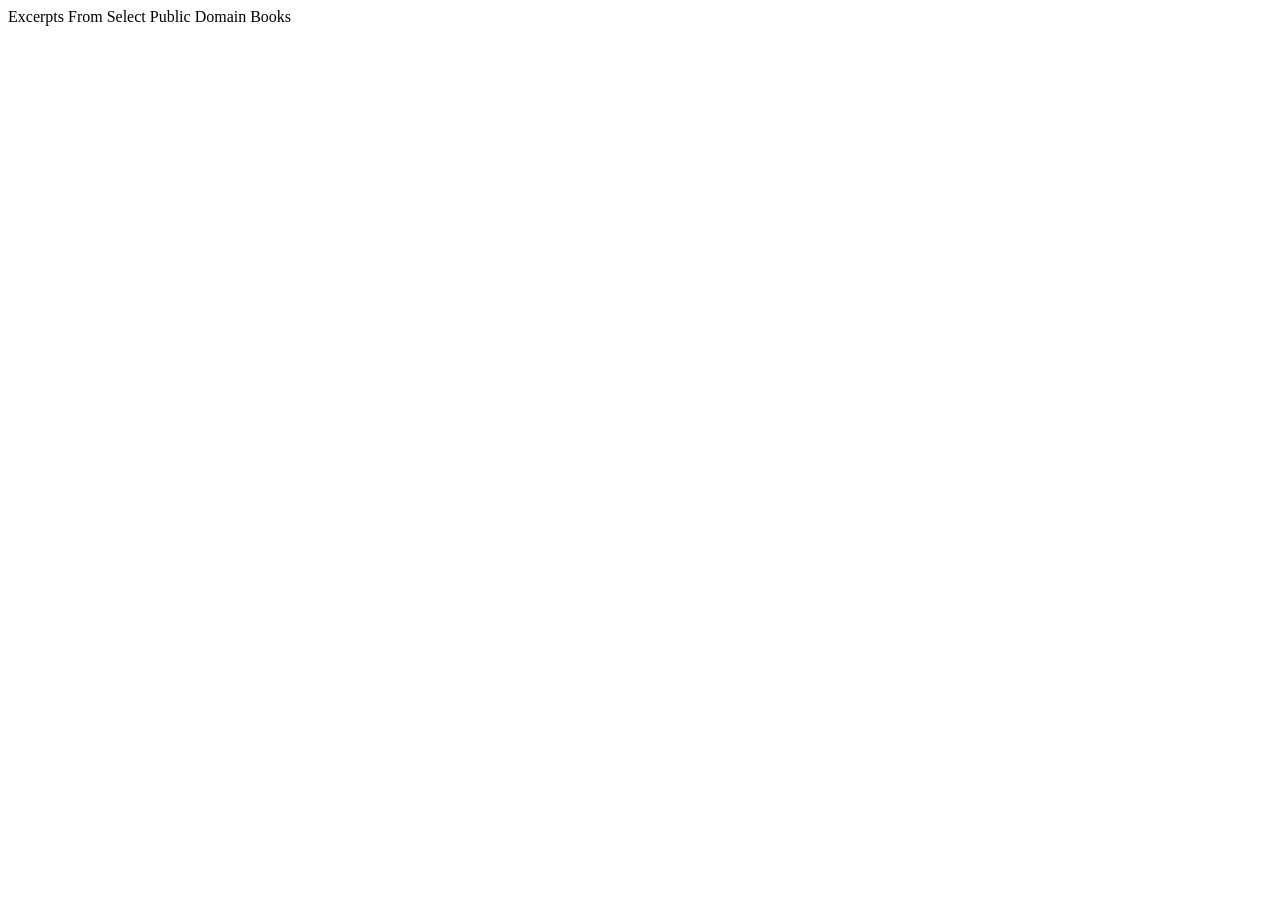
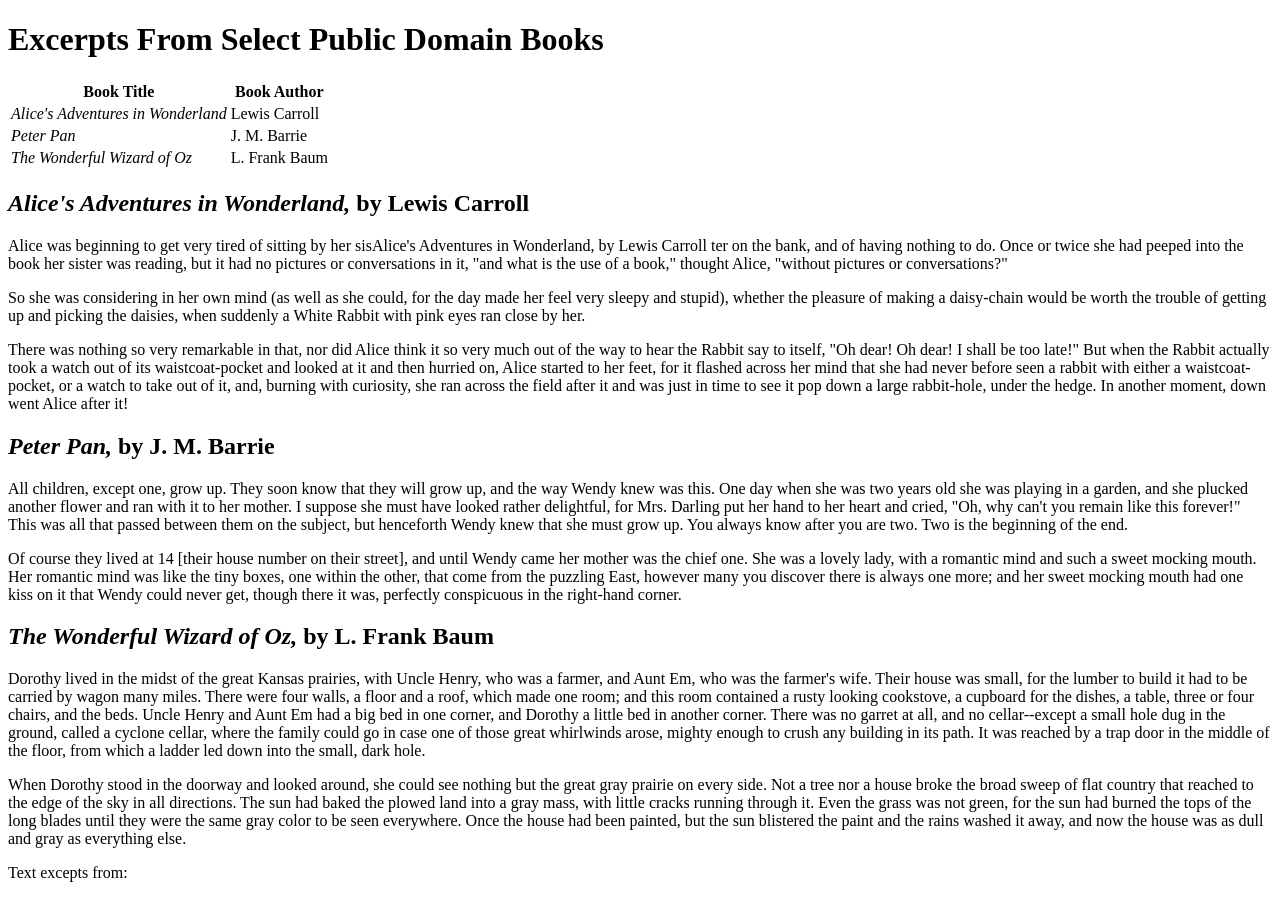
Before and after one commit to marola12/molaez1_lab3, a plain HTML site: page index.html in a window 1280 px wide. Before the commit the page ends 800 px from the top, so only its background shows below. Drawn offline with Linux system fonts and the light colour scheme.

Commit message:
test run

```diff
--- a/index.html
+++ b/index.html
@@ -12,7 +12,43 @@
 
 
 <body>
-	<hi>Excerpts From Select Public Domain Books</hi>
+	<h1>Excerpts From Select Public Domain Books</h1>
+
+	<table>
+		<tr>
+			<th><strong>Book Title</strong></th>
+			<th><strong>Book Author</strong></th>
+		</tr>
+		<tr>
+			<td><i>Alice's Adventures in Wonderland</i></td>
+			<td>Lewis Carroll</td>
+		</tr>
+		<tr>
+			<td><i>Peter Pan</i></td>
+			<td>J. M. Barrie</td>
+		</tr>
+		<tr>
+			<td><i>The Wonderful Wizard of Oz</i></td>
+			<td>L. Frank Baum</td>
+		</tr>
+	</table>
+
+	<h2><i>Alice's Adventures in Wonderland,</i> by Lewis Carroll</h2>
+	<p>Alice was beginning to get very tired of sitting by her sisAlice's Adventures in Wonderland, by Lewis Carroll
+ter on the bank, and of having nothing to do. Once or twice she had peeped into the book her sister was reading, but it had no pictures or conversations in it, "and what is the use of a book," thought Alice, "without pictures or conversations?"</p>
+	<p>So she was considering in her own mind (as well as she could, for the day made her feel very sleepy and stupid), whether the pleasure of making a daisy-chain would be worth the trouble of getting up and picking the daisies, when suddenly a White Rabbit with pink eyes ran close by her.</p>
+	<p>There was nothing so very remarkable in that, nor did Alice think it so very much out of the way to hear the Rabbit say to itself, "Oh dear! Oh dear! I shall be too late!" But when the Rabbit actually took a watch out of its waistcoat-pocket and looked at it and then hurried on, Alice started to her feet, for it flashed across her mind that she had never before seen a rabbit with either a waistcoat-pocket, or a watch to take out of it, and, burning with curiosity, she ran across the field after it and was just in time to see it pop down a large rabbit-hole, under the hedge. In another moment, down went Alice after it!</p>
+
+	<h2><i>Peter Pan,</i> by J. M. Barrie</h2>
+	<p>All children, except one, grow up. They soon know that they will grow up, and the way Wendy knew was this. One day when she was two years old she was playing in a garden, and she plucked another flower and ran with it to her mother. I suppose she must have looked rather delightful, for Mrs. Darling put her hand to her heart and cried, "Oh, why can't you remain like this forever!" This was all that passed between them on the subject, but henceforth Wendy knew that she must grow up. You always know after you are two. Two is the beginning of the end.</p>
+	<p>Of course they lived at 14 [their house number on their street], and until Wendy came her mother was the chief one. She was a lovely lady, with a romantic mind and such a sweet mocking mouth. Her romantic mind was like the tiny boxes, one within the other, that come from the puzzling East, however many you discover there is always one more; and her sweet mocking mouth had one kiss on it that Wendy could never get, though there it was, perfectly conspicuous in the right-hand corner.</p>
+
+	<h2><i>The Wonderful Wizard of Oz,</i> by L. Frank Baum</h2>
+	<p>Dorothy lived in the midst of the great Kansas prairies, with Uncle Henry, who was a farmer, and Aunt Em, who was the farmer's wife.  Their house was small, for the lumber to build it had to be carried by wagon many miles.  There were four walls, a floor and a roof, which made one room; and this room contained a rusty looking cookstove, a cupboard for the dishes, a table, three or four chairs, and the beds.  Uncle Henry and Aunt Em had a big bed in one corner, and Dorothy a little bed in another corner.  There was no garret at all, and no cellar--except a small hole dug in the ground, called a cyclone cellar, where the family could go in case one of those great whirlwinds arose, mighty enough to crush any building in its path.  It was reached by a trap door in the middle of the floor, from which a ladder led down into the small, dark hole.</p>
+	<p>When Dorothy stood in the doorway and looked around, she could see nothing but the great gray prairie on every side.  Not a tree nor a house broke the broad sweep of flat country that reached to the edge of the sky in all directions.  The sun had baked the plowed land into a gray mass, with little cracks running through it.  Even the grass was not green, for the sun had burned the tops of the long blades until they were the same gray color to be seen everywhere.  Once the house had been painted, but the sun blistered the paint and the rains washed it away, and now the house was as dull and gray as everything else.</p>
+
+	<p>Text excepts from:</p>
+	<ul></ul>
 </body>
 
 </html>
```
Also changed, not shown: lab3source.txt.
